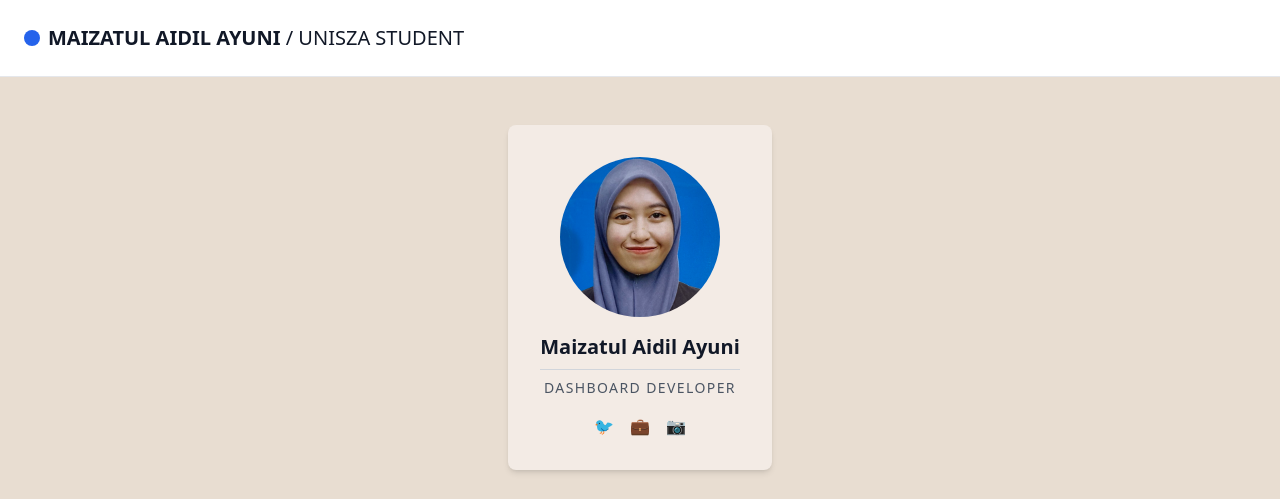
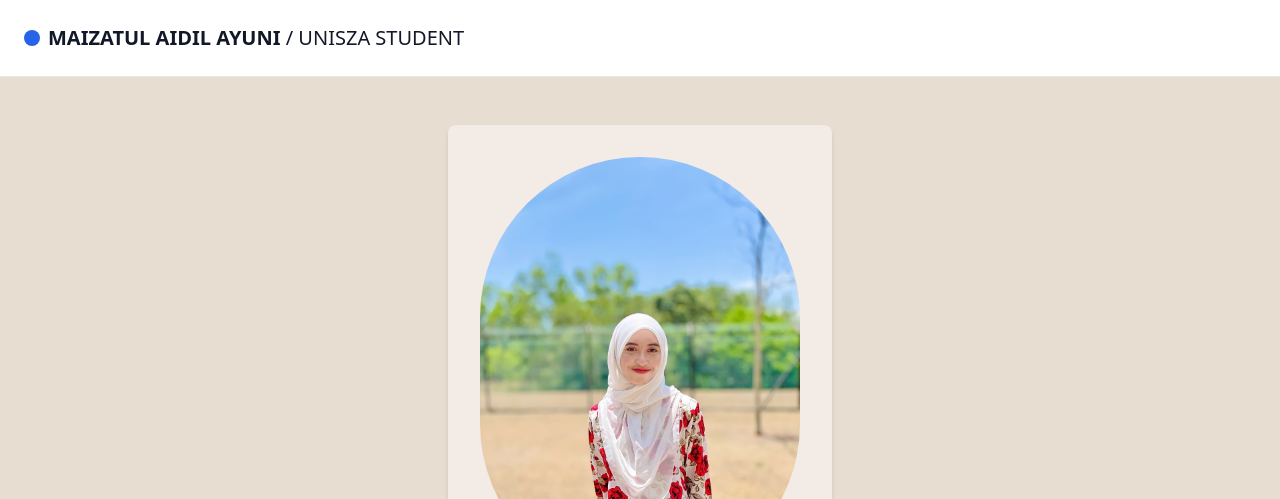
Before and after one commit to aidilayuni/072829.github.io, a plain HTML site: page index.html in a window 1280 px wide. Shown: the top 499 px of the page. Drawn offline with nearby package versions, Linux system fonts and the light colour scheme.

Commit message:
Enlarge profile image on homepage

```diff
--- a/index.html
+++ b/index.html
@@ -20,7 +20,7 @@
   <section class="flex flex-col items-center bg-[#e8ddd1] py-12 px-6 text-center">
     <!-- Profile Card -->
     <div class="bg-[#f3ebe5] p-8 rounded-lg shadow-md text-center max-w-sm mb-10">
-      <img src="assets/gambar passpord.jpg" class="rounded-full mx-auto mb-4 w-40 h-40 object-cover" alt="Your Photo">
+      <img src="assets/Ayuni.jpg" class="rounded-full mx-auto mb-4 w-70 h-68 object-cover" alt="Your Photo">
       <h2 class="text-xl font-bold">Maizatul Aidil Ayuni</h2>
       <p class="text-sm tracking-widest text-gray-600 border-t border-gray-300 mt-2 pt-2">DASHBOARD DEVELOPER</p>
       <div class="flex justify-center mt-4 space-x-4 text-gray-600">
```
Also changed, not shown: assets/Ayuni.jpg (added).
